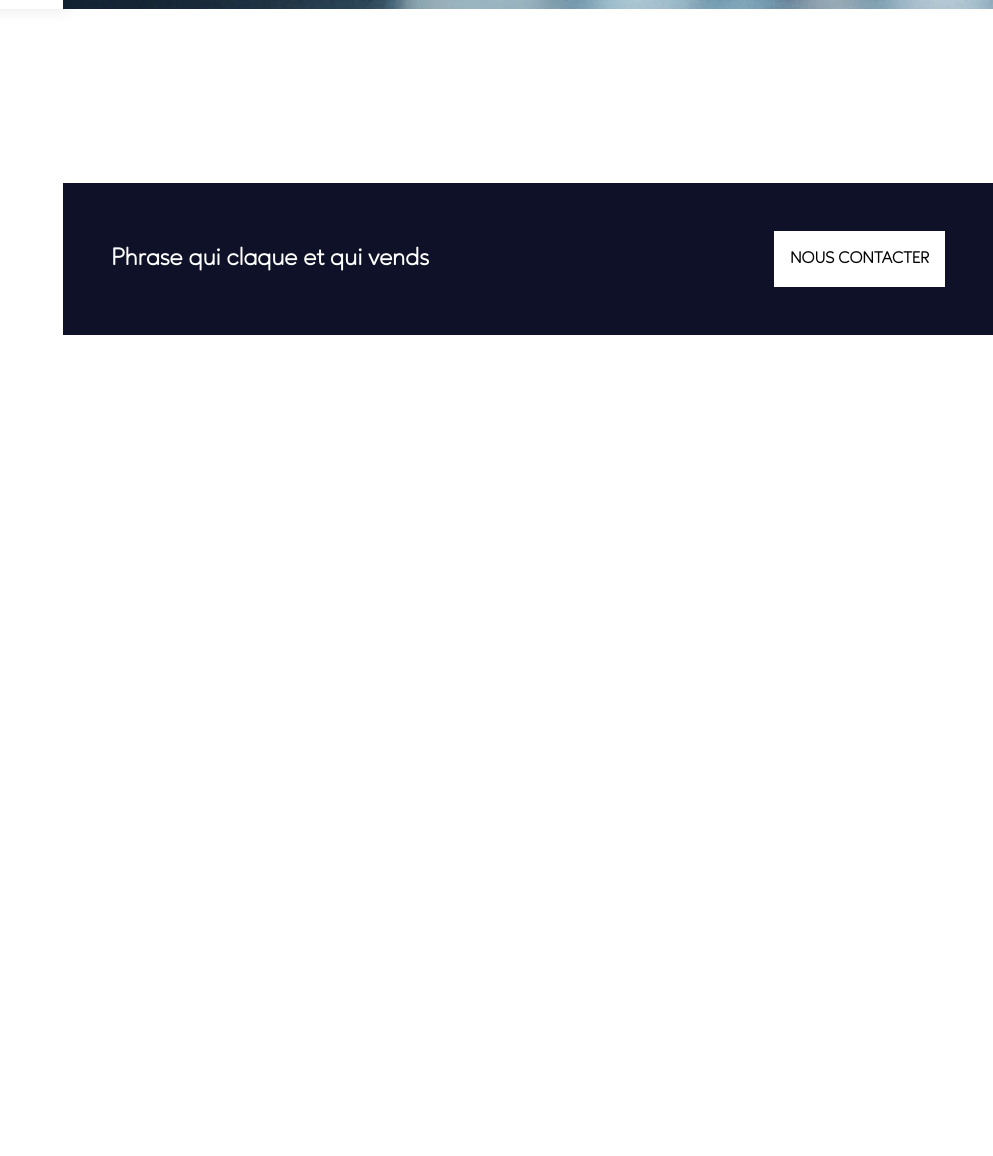
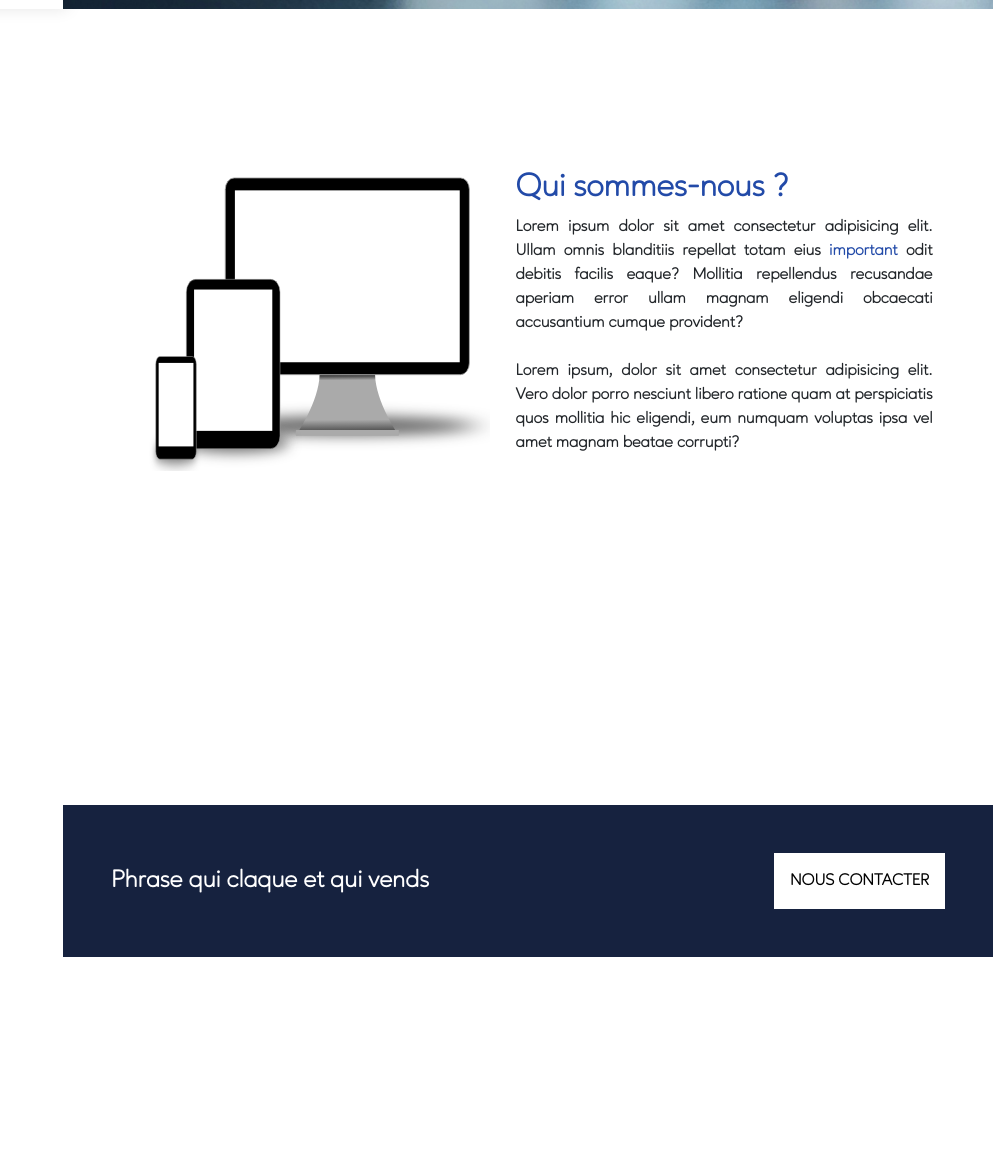
Before and after one commit to bologia/codespacesite, a PHP site: page / in a window 1280 px wide. Shown: the part 791-1947 px from the top of the page, without its empty margins (287-1280 px from the left). Run offline with PHP 8.4, Linux system fonts and the light colour scheme; some libraries are stand-ins or nearby versions.

Commit message:
Add "About" section

```diff
--- /dev/null
+++ b/css/about.css
@@ -0,0 +1,10 @@
+.about{
+    padding: 10rem 3rem;
+}
+
+.about > *:first-child{
+    width: 44%;
+}
+.about > *:last-child{
+    width: 50%;
+}
--- a/css/main.css
+++ b/css/main.css
@@ -39,6 +39,13 @@ main{
     /* background: yellow; */
 }
 
+.blue, strong{
+    color: #224aa8;
+}
+.blue-dark{
+    color: #16223f;
+}
+
 /*
     --------------- NAV LEFT ----------------
 */
@@ -62,6 +69,6 @@ main{
 }
 
 .main-nav .nav-list a .list-group-item:hover{
-    color: #844eb8;
+    color: #224aa8;
     border-color: rgba(0,0,0,.2) !important;
 }
--- a/css/services.css
+++ b/css/services.css
@@ -1,5 +1,5 @@
 .services-contact{
     padding: 3rem;
-    background: #0f1129;
+    background: #16223f;
     color: #ffffff;
 }
--- /dev/null
+++ b/includes/about.php
@@ -0,0 +1,10 @@
+<div class="about d-flex justify-content-around">
+    <img src="./img/about-img.svg" alt="Qui sommes nous ?">
+    <div>
+        <h2 class="blue font-weight-bold">Qui sommes-nous ?</h2>
+        <p class="text-justify">
+            Lorem ipsum dolor sit amet consectetur adipisicing elit. Ullam omnis blanditiis repellat totam eius <strong>important</strong> odit debitis facilis eaque? Mollitia repellendus recusandae aperiam error ullam magnam eligendi obcaecati accusantium cumque provident?
+            <br><br>Lorem ipsum, dolor sit amet consectetur adipisicing elit. Vero dolor porro nesciunt libero ratione quam at perspiciatis quos mollitia hic eligendi, eum numquam voluptas ipsa vel amet magnam beatae corrupti?
+        </p>
+    </div>
+</div>
--- a/index.php
+++ b/index.php
@@ -9,6 +9,7 @@
     <link rel='stylesheet' href='https://cdnjs.cloudflare.com/ajax/libs/font-awesome/5.12.1/css/all.min.css'/>
     <link rel="stylesheet" href="./css/main.css">
     <link rel="stylesheet" href="./css/home.css">
+    <link rel="stylesheet" href="./css/about.css">
     <link rel="stylesheet" href="./css/services.css">
 </head>
 <body>
@@ -19,6 +20,7 @@
     <main>
 
         <?php include('includes/home.php'); ?>
+        <?php include('includes/about.php'); ?>
         <?php include('includes/services.php'); ?>
         <!-- other include ... -->
 
```
Also changed, not shown: README.md, img/about-img.svg (added).
